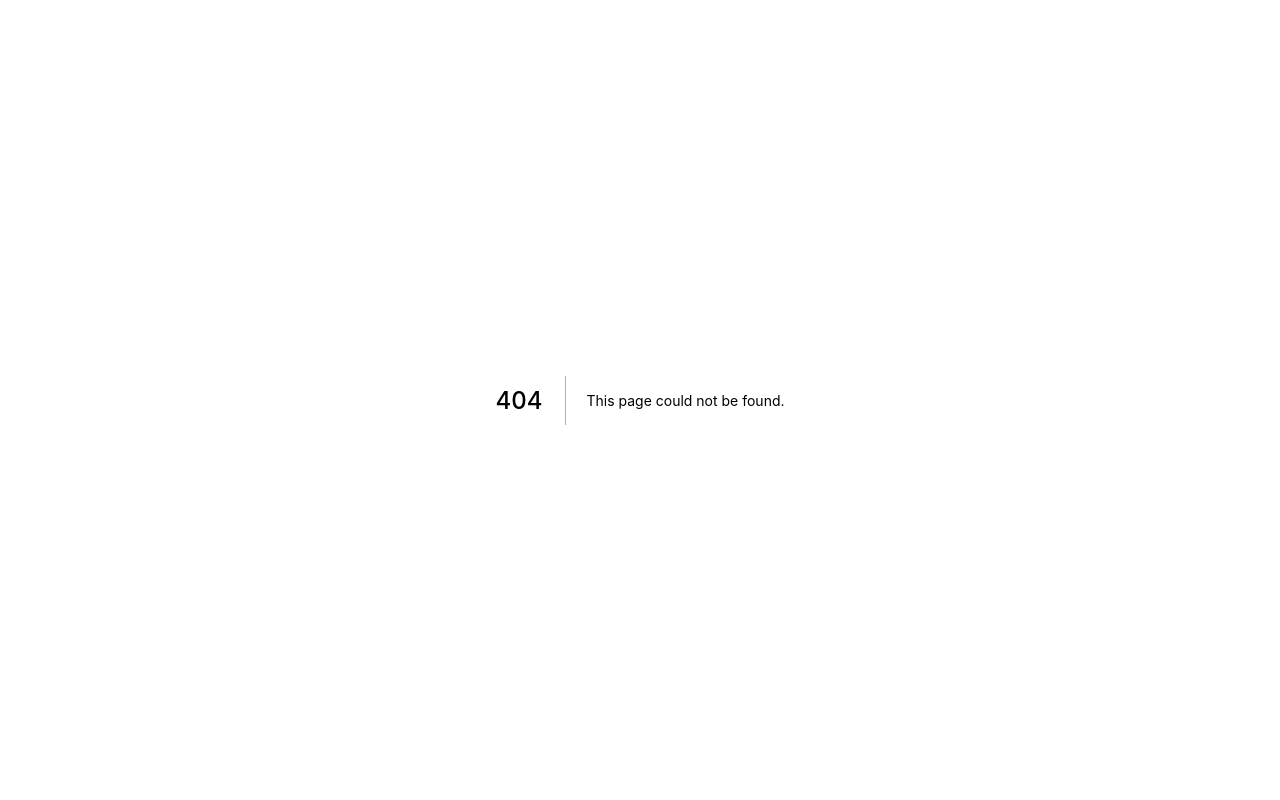
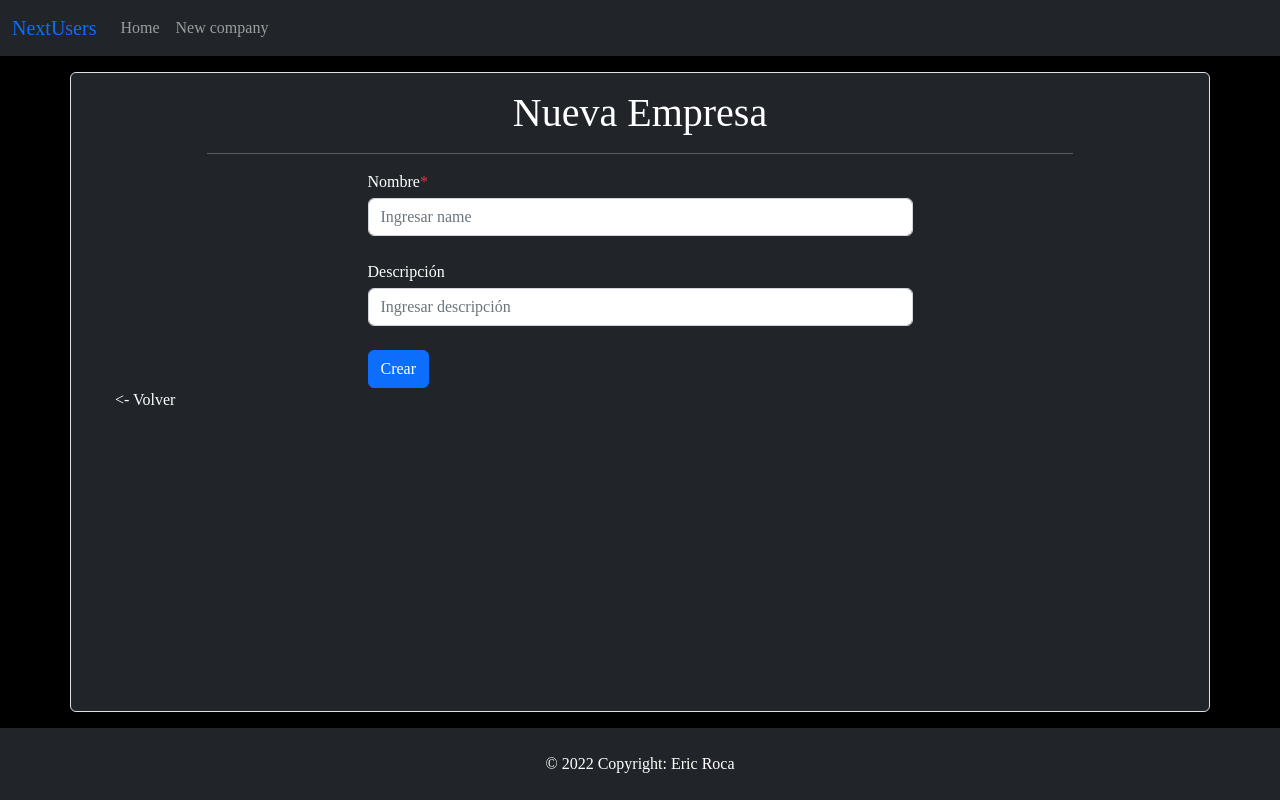
Before and after one commit to ThEricsson/NextUsers, a Next.js app: page /company/new in a window 1280 px wide. Before the commit this address had no page. Built offline with nearby package versions, Linux system fonts and the light colour scheme.

Commit message:
Creating new companies implemented

```diff
--- a/components/layout/footer.jsx
+++ b/components/layout/footer.jsx
@@ -1,6 +1,6 @@
 export default function Footer() {
   return (
-    <footer>
+    <footer className="mt-3">
       <div className="text-center p-4 bg-dark">© 2022 Copyright: Eric Roca</div>
     </footer>
   );
--- a/components/layout/layout.jsx
+++ b/components/layout/layout.jsx
@@ -5,18 +5,19 @@ import Footer from "./footer";
 import Navbar from "./navbar";
 
 export default function Layout({ children, title, pageTitle }) {
+  const titleRendered = `NextUsers | ${title}`;
   return (
     <>
       <Head>
-        <title>{title}</title>
+        <title>{titleRendered}</title>
         <meta name="description" content="Generated by create next app" />
-        <link rel="icon" href="img/favicon.ico" />
+        <link rel="icon" href="http://localhost:3000/img/favicon.ico" />
       </Head>
 
       <Navbar />
 
-      <main className="container main-content">
-        <div className="text-center">
+      <main className="container bg-dark border rounded main-content">
+        <div className="text-center m-3">
           <h1>{pageTitle}</h1>
           <hr className="my-3" style={{ width: "80%", margin: "auto" }} />
         </div>
--- a/components/layout/navbar.jsx
+++ b/components/layout/navbar.jsx
@@ -20,8 +20,15 @@ export default function Navbar() {
           <ul className="navbar-nav me-auto mb-2 mb-lg-0">
             <li className="nav-item">
               <Link href="/">
-                <a className="nav-link active" aria-current="page">
+                <a className="nav-link" aria-current="page">
                   Home
+                </a>
+              </Link>
+            </li>
+            <li className="nav-item">
+              <Link href="company/new">
+                <a className="nav-link" aria-current="page">
+                  New company
                 </a>
               </Link>
             </li>
--- a/models/Company.js
+++ b/models/Company.js
@@ -5,7 +5,11 @@ const CompanySchema = new mongoose.Schema({
     type: String,
     required: [true, "El nombre de empresa es obligatorio"],
   },
-  userId: {
+  description: {
+    type: String,
+    required: false,
+  },
+  users_id: {
     type: Array,
     required: false,
   },
--- a/pages/api/company.js
+++ /dev/null
@@ -1 +0,0 @@
-export default async function handler(req, res) {}
--- /dev/null
+++ b/pages/api/company/post-company.js
@@ -0,0 +1,28 @@
+import dbConnect from "../../../lib/dbConnect";
+import Company from "../../../models/Company";
+
+export default async function handler(req, res) {
+  await dbConnect();
+
+  const { method } = req;
+  switch (method) {
+    case "POST":
+      try {
+        //console.log(req.body)
+
+        const company = new Company(req.body);
+        await company.save();
+
+        console.log(company);
+
+        return res.status(200).json({ succes: true, company });
+      } catch (error) {
+        return res.status(400).json({ succes: false, error });
+      }
+
+    default:
+      return res
+        .status(500)
+        .json({ succes: false, error: "Error del servidor" });
+  }
+}
--- /dev/null
+++ b/pages/company/new.jsx
@@ -0,0 +1,101 @@
+import Layout from "../../components/layout/layout";
+import Link from "next/link";
+import { useState } from "react";
+import Router from "next/router";
+
+const New = () => {
+  const [form, setForm] = useState({
+    name: "",
+    description: "",
+  });
+
+  const [message, setMessage] = useState([]);
+
+  const handleChange = (e) => {
+    const { value, name } = e.target;
+    setForm({
+      ...form,
+      [name]: value,
+    });
+  };
+
+  const handleSubmit = (e) => {
+    e.preventDefault();
+    postData(form);
+  };
+
+  const postData = async (form) => {
+    try {
+      const res = await fetch("/api/company/post-company", {
+        method: "POST",
+        headers: {
+          "Content-type": "application/json",
+        },
+        body: JSON.stringify(form),
+      });
+      const data = await res.json(data);
+
+      console.log(data);
+
+      if (!data.succes) {
+        for (const key in data.error.errors) {
+          let error = data.error.errors[key];
+          setMessage((oldmessage) => [
+            ...oldmessage,
+            { message: error.message },
+          ]);
+        }
+      } else {
+        Router.push("/");
+      }
+    } catch (error) {
+      console.log(error);
+    }
+  };
+
+  return (
+    <Layout title="Crear nueva Empresa" pageTitle="Nueva Empresa">
+      <>
+        <div className="row flex-d justify-content-center">
+          <div className="col-6">
+            <form onSubmit={handleSubmit}>
+              <label className="mb-1">
+                Nombre<span className="text-danger">*</span>{" "}
+              </label>
+              <input
+                type="text"
+                className="form-control mb-4"
+                placeholder="Ingresar name"
+                autoComplete="off"
+                name="name"
+                value={form.name}
+                onChange={handleChange}
+              />
+              <label className="mb-1">Descripción</label>
+              <input
+                type="text"
+                className="form-control mb-4"
+                placeholder="Ingresar descripción"
+                autoComplete="off"
+                name="description"
+                value={form.description}
+                onChange={handleChange}
+              />
+              <input type="submit" value="Crear" className="btn btn-primary" />
+            </form>
+          </div>
+        </div>
+        <Link href="/">
+          <a className="m-3 p-3">{"<- Volver"}</a>
+        </Link>
+        {message.map(({ message }) => (
+          <p className="text-danger" key={message}>
+            {message}
+          </p>
+        ))}
+      </>
+    </Layout>
+  );
+};
+
+export default New;
--- a/pages/index.jsx
+++ b/pages/index.jsx
@@ -5,7 +5,7 @@ import dbConnect from "../lib/dbConnect";
 export default function Home({ companies }) {
   return (
     <>
-      <Layout title="NextUsers | Home" pageTitle={"Lista de usuarios"}>
+      <Layout title="Home" pageTitle="Lista de empresas">
         <>
           {companies.map(({ _id, name, users_id }) => (
             <div className="card text-white bg-dark" key={_id}>
--- a/pages/user/index.jsx
+++ b/pages/user/index.jsx
@@ -2,7 +2,7 @@ import Layout from "../../components/layout/layout";
 
 export default function Index() {
   return (
-    <Layout title={"NextUsers | Usuario"} pageTitle={"Usuario"}>
+    <Layout title={"Usuario"} pageTitle={"Usuario"}>
       <h1>Usuario</h1>
     </Layout>
   );
```
